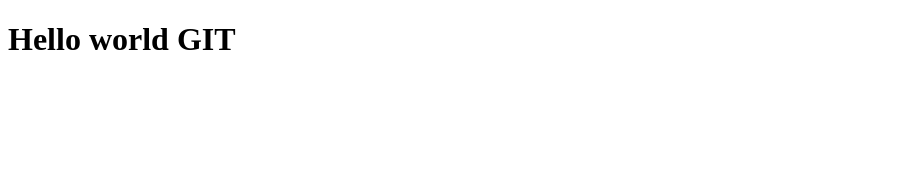
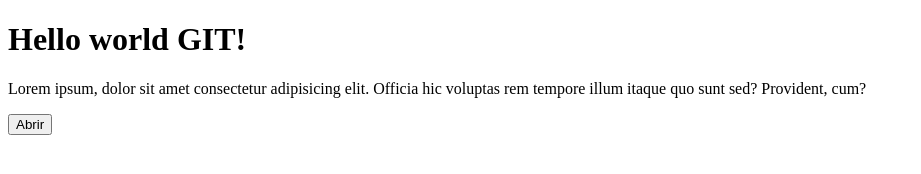
Before and after one commit to anderson9405/helloworldgit, a plain HTML site: page index.html in a window 1280 px wide. Shown: the whole page, without its empty margins (0-921 px from the left). Drawn offline with Linux system fonts and the light colour scheme.

Commit message:
second commit

```diff
--- a/index.html
+++ b/index.html
@@ -6,6 +6,8 @@
     <title>Hello world GIT</title>
 </head>
 <body>
-    <h1>Hello world GIT</h1>
+    <h1>Hello world GIT!</h1>
+    <p>Lorem ipsum, dolor sit amet consectetur adipisicing elit. Officia hic voluptas rem tempore illum itaque quo sunt sed? Provident, cum?</p>
+    <button>Abrir</button>
 </body>
 </html>
```
